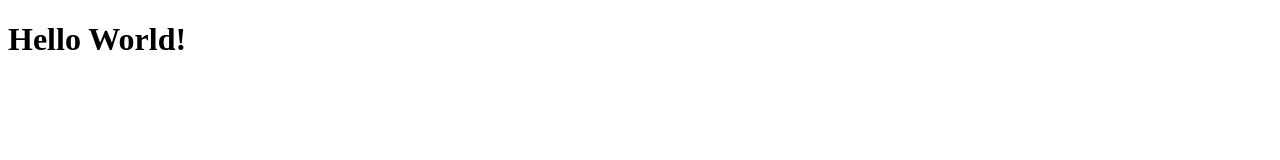
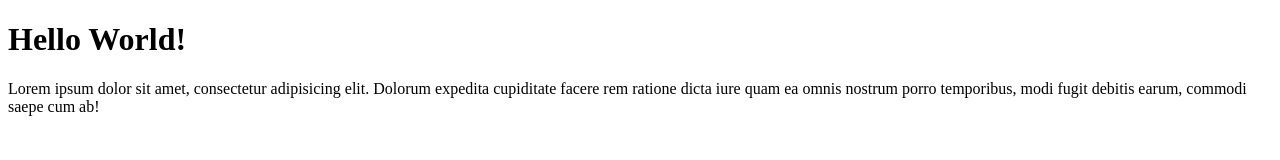
Before and after one commit to FihanDilanPratama/myrepo-test, a plain HTML site: page index.html in a window 1280 px wide. Drawn offline with Linux system fonts and the light colour scheme.

Commit message:
menambahkan sebuah paragraf di file index.html

```diff
--- a/index.html
+++ b/index.html
@@ -7,5 +7,6 @@
 </head>
 <body>
     <h1>Hello World!</h1>
+    <p>Lorem ipsum dolor sit amet, consectetur adipisicing elit. Dolorum expedita cupiditate facere rem ratione dicta iure quam ea omnis nostrum porro temporibus, modi fugit debitis earum, commodi saepe cum ab!</p>
 </body>
 </html>
```
